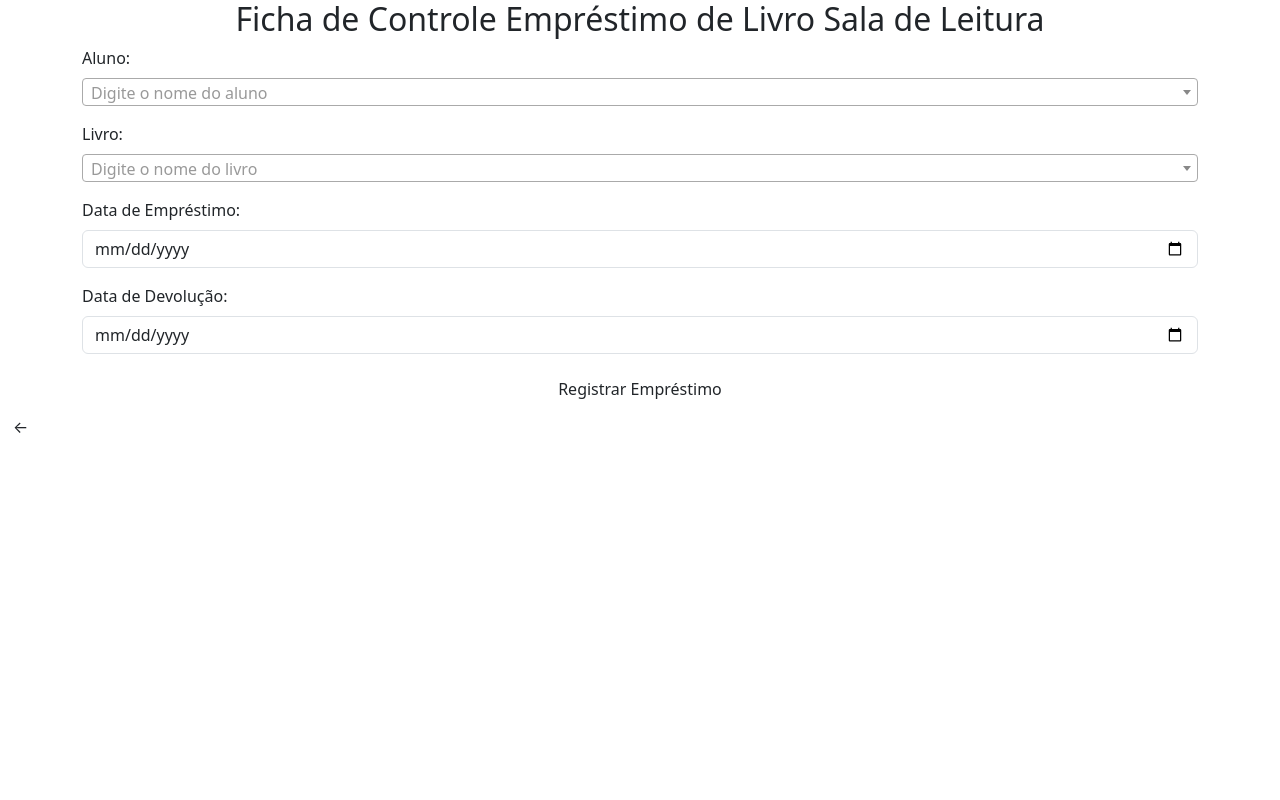
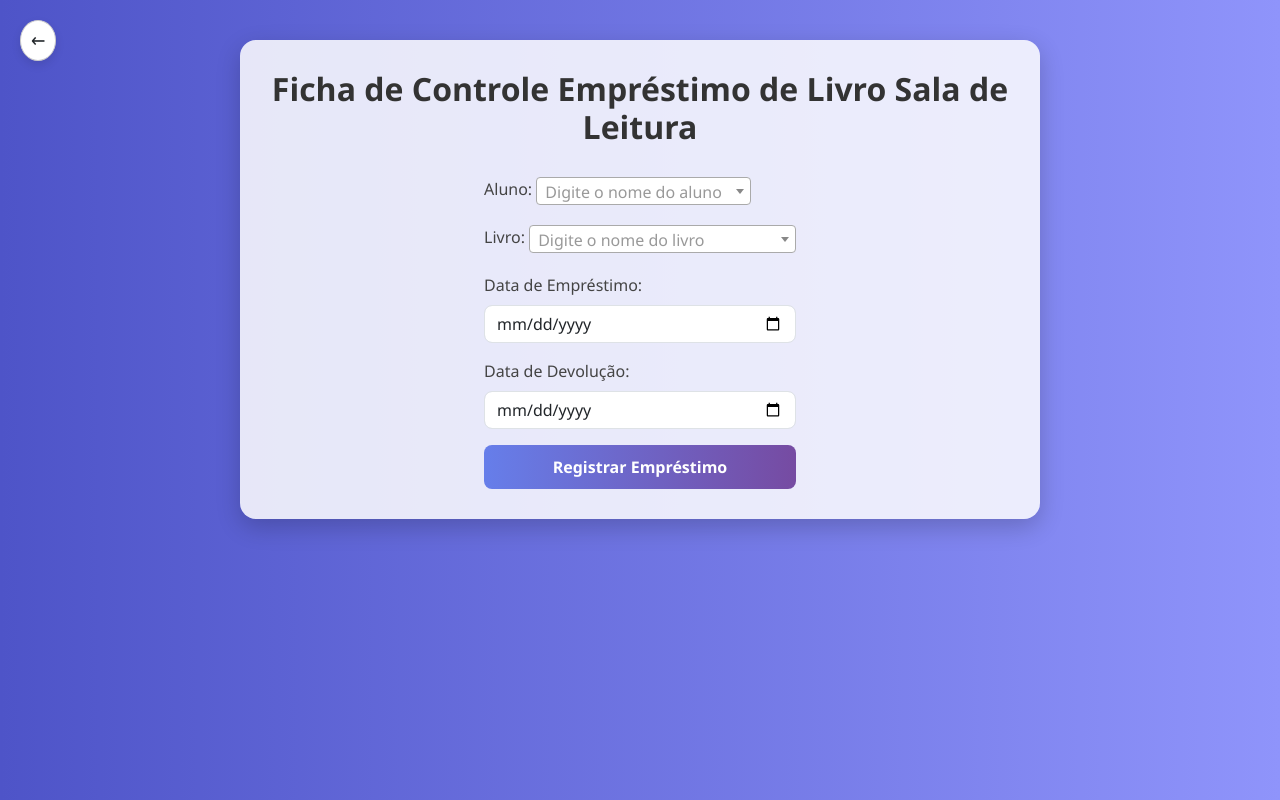
Before and after one commit to MariaDuda070809/biblioteca_mvc, a PHP site: page /emprestimo/indexEmprestimo.php in a window 1280 px wide. Run offline with PHP 8.4, Linux system fonts and the light colour scheme; some libraries are stand-ins or nearby versions.

Commit message:
mudei o style das paginas e arrumei o codigo do indexemprestimo

```diff
--- a/emprestimo/indexEmprestimo.php
+++ b/emprestimo/indexEmprestimo.php
@@ -1,5 +1,6 @@
 <?php
 include '../db.php';
+session_start();
 
 if ($_SERVER['REQUEST_METHOD'] == 'POST') {
     $aluno_id = $_POST['aluno_id'];
@@ -7,6 +8,8 @@
     $data_retirada = $_POST['data_retirada'];
     $data_devolucao = $_POST['data_devolucao'];
     $professor_id = $_SESSION['id'];
+
+    // var_dump($professor_id);
 
     // Verifica se a data de devolução é maior ou igual à data de retirada
     if (strtotime($data_devolucao) < strtotime($data_retirada)) {
@@ -32,7 +35,84 @@
     <title>Emprestimo de Livro</title>
     <link href="https://cdn.jsdelivr.net/npm/bootstrap@5.3.5/dist/css/bootstrap.min.css" rel="stylesheet" integrity="sha384-SgOJa3DmI69IUzQ2PVdRZhwQ+dy64/BUtbMJw1MZ8t5HZApcHrRKUc4W0kG879m7" crossorigin="anonymous">
 </head>
+<style>
+  body {
+    background: linear-gradient(to right, #4e54c8, #8f94fb);
+    font-family: 'Segoe UI', Tahoma, Geneva, Verdana, sans-serif;
+    margin: 0;
+    padding: 40px 0;
+    min-height: 100vh;
+  }
+
+  .container {
+    background: rgba(255, 255, 255, 0.85); /* fundo branco semi-transparente */
+    border-radius: 16px;
+    box-shadow: 0 8px 24px rgba(0, 0, 0, 0.2);
+    padding: 30px;
+    max-width: 800px;
+    margin: auto;
+    display: flex;
+    flex-direction: column;
+    justify-content: center;
+    align-items: center;
+
+
+  }
+
+  h2 {
+    font-weight: bold;
+    margin-bottom: 30px;
+    color: #333;
+  }
+
+  .form-label {
+    font-weight: 500;
+    color: #444;
+  }
+
+  .btn-gradient {
+    background: linear-gradient(to right, #667eea, #764ba2);
+    color: white;
+    border: none;
+    padding: 10px 20px;
+    font-weight: 600;
+    border-radius: 8px;
+    transition: background 0.3s ease;
+  }
+
+  .btn-gradient:hover {
+    background: linear-gradient(to right, #5a67d8, #6b46c1);
+  }
+
+  .back-button {
+    position: fixed;
+    top: 20px;
+    left: 20px;
+    text-decoration: none;
+  }
+
+  .back-button .btn {
+    background-color: white;
+    border: 1px solid #ccc;
+    font-size: 1.2rem;
+    padding: 5px 10px;
+    border-radius: 50%;
+    box-shadow: 0 4px 10px rgba(0,0,0,0.1);
+    transition: background 0.2s ease;
+  }
+
+  .back-button .btn:hover {
+    background-color: #f0f0f0;
+  }
+
+  select.form-select,
+  input.form-control {
+    border-radius: 8px;
+  }
+</style>
+
 <body>
+
 
 <!-- <h1>Ficha de Controle Empréstimo de Livro Sala de Leitura</h1> -->
 <div class="container">
```
Also changed, not shown: dashboard.php (+106 -22 lines), dashboard.webp (added).
